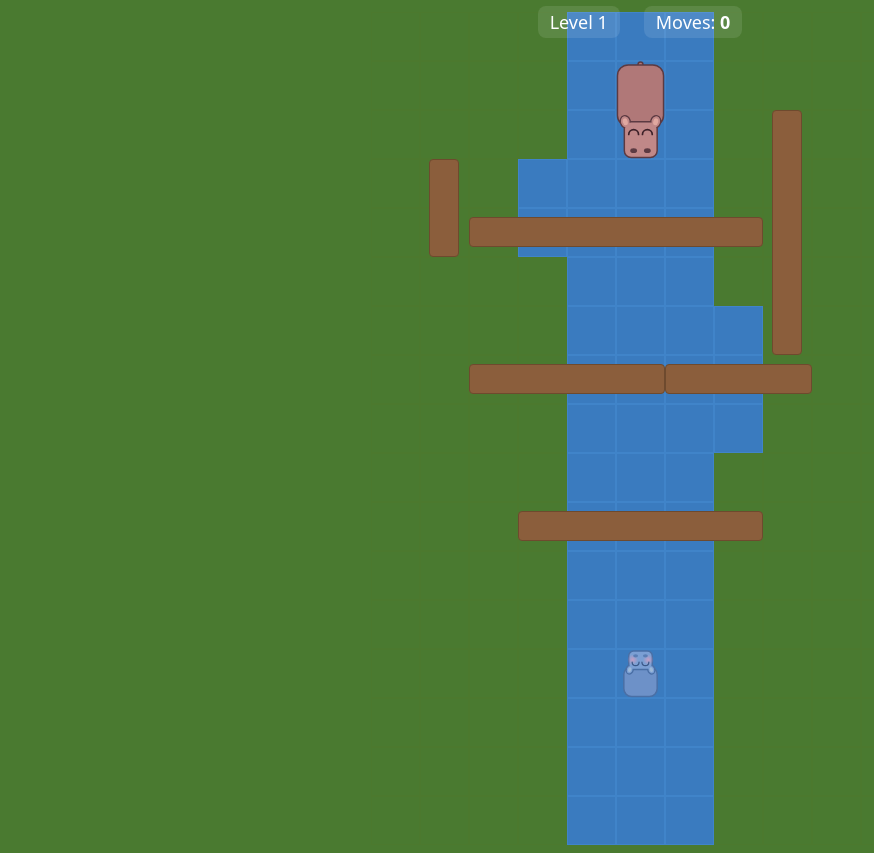
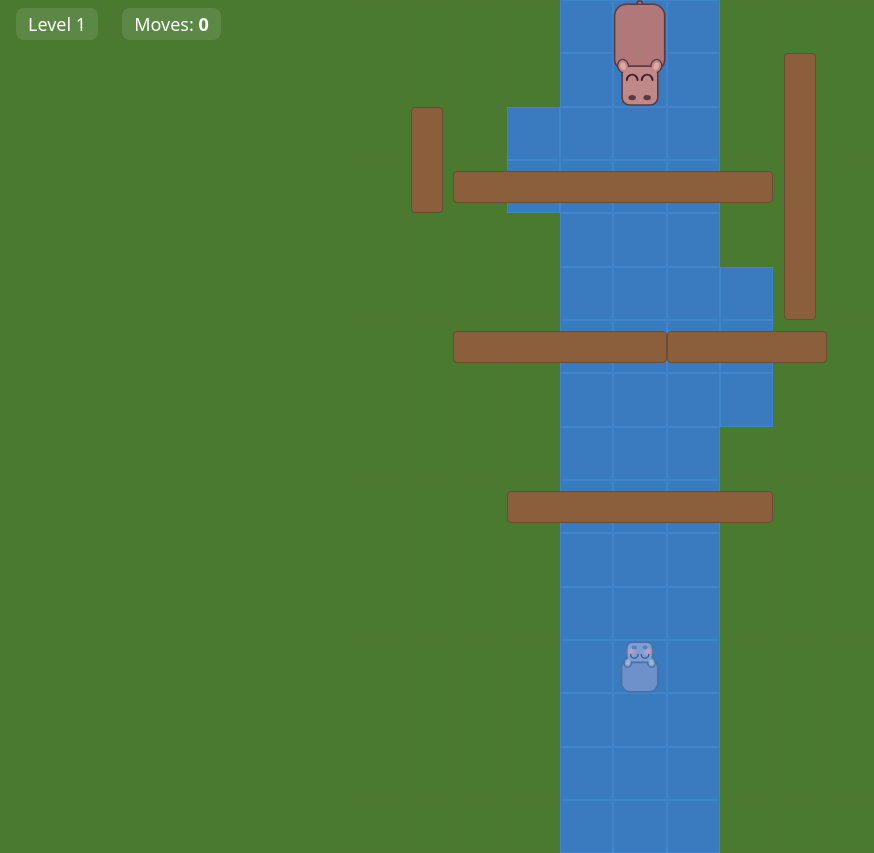
Before and after one commit to beep-patrick/hippos, a website built with Vite: page index.html in a window 1280 px wide. Shown: the whole page, without its empty margins (0-874 px from the left). Built offline with nearby package versions, Linux system fonts and the light colour scheme.

Commit message:
layout improvements

```diff
--- a/index.html
+++ b/index.html
@@ -23,10 +23,7 @@
         overflow: hidden;
         overscroll-behavior: none;
         background: #4a7a30;
-        display: flex;
-        flex-direction: column;
-        align-items: center;
-        justify-content: flex-start;
+        position: relative;
         font-family: system-ui, sans-serif;
         color: #fff;
         touch-action: none;
@@ -37,14 +34,15 @@
       }
 
       #ui {
+        position: absolute;
+        top: 0;
+        left: 0;
+        right: 0;
         display: flex;
         gap: 24px;
         align-items: center;
-        flex-shrink: 0;
-        height: 44px;
-        margin-bottom: 12px;
+        padding: 8px 16px;
         font-size: 18px;
-        position: relative;
         z-index: 10;
       }
 
@@ -55,13 +53,11 @@
       }
 
       #game-container {
-        position: relative;
-        flex: 1;
-        min-height: 0;
+        position: absolute;
+        inset: 0;
         display: flex;
         align-items: center;
         justify-content: center;
-        width: 100%;
       }
 
       #grid {
@@ -81,6 +77,7 @@
         background: #3a7bbf;
         border-color: rgba(100,180,255,0.15);
       }
+
 
       .cell.bank {
         background: #4a7a30;
--- a/src/levels/level4.csv
+++ b/src/levels/level4.csv
@@ -1,40 +1,14 @@
-,,,,~,~M,~,~,,,,,,,,
-,,,,~,~M,~,~,,,,,,,,
-,,,,~,~,~,,,,,,,,,
-,,,,~,~,~,,,,,,,,,
-,,,,,~,~,,,,,,,,,
-,,,,,~,~,,,,,,,,,
-,,,,,~,~,,,,,,,,,
-,,*,,,~,~E,~E,~E,*,,,,,,
-,,,,,~,~,~,~,,,,,,,
-,,*,,,~D,~D,~D,~c,,,,,,,
-,,,,,~,~a,~,~c,,,,,,,
-,,,,,~H,~a,~b,~b,,,,,,,
-,,,,,~,,,,,,,,,,
-,,,,,,,,,,,,,,,
-,,,,,,,,,,,,,,,
-,,,,,,,,,,,,,,,
-,,,,,,,,,,,,,,,
-,,,,,,,,,,,,,,,
-,,,,,,,,,,,,,,,
-,,,,,,,,,,,,,,,
-,,,,,,,,,,,,,,,
-,,,,,,,,,,,,,,,
-,,,,,,,,,,,,,,,
-,,,,,,,,,,,,,,,
-,,,,,,,,,,,,,,,
-,,,,,,,,,,,,,,,
-,,,,,,,,,,,,,,,
-,,,,,,,,,,,,,,,
-,,,,,,,,,,,,,,,
-,,,,,,,,,,,,,,,
-,,,,,,,,,,,,,,,
-,,,,,,,,,,,,,,,
-,,,,,,,,,,,,,,,
-,,,,,,,,,,,,,,,
-,,,,,,,,,,,,,,,
-,,,,,,,,,,,,,,,
-,,,,,,,,,,,,,,,
-,,,,,,,,,,,,,,,
-,,,,,,,,,,,,,,,
-,,,,,,,,,,,,,,,
+,,,~,~M,~,~,,,
+,,,~,~M,~,~,,,
+,,,~,~,~,,,,
+,,,~,~,~,,,,
+,,,,~,~,,,,
+,,,,~,~,,,,
+,,,,~,~,,,,
+,*,,,~,~E,~E,~E,*,
+,,,,~,~,~,~,,
+,*,,,~D,~D,~D,~c,,
+,,,,~e,~a,~,~c,,
+,,,,~e,~a,~b,~b,,
+,,,,~,~,,,,
+,,,,~H,~,,,,
--- a/src/renderer.ts
+++ b/src/renderer.ts
@@ -15,7 +15,7 @@ function computeCellPx(visibleRows: number, cols: number): number {
   const container = document.getElementById('game-container')!;
   const w = container.clientWidth;
   const h = container.clientHeight;
-  return Math.min(Math.floor(w / cols), Math.floor(h / visibleRows));
+  return Math.min(w / cols, h / visibleRows);
 }
 
 export function cellSize(): number {
@@ -40,7 +40,8 @@ export function buildGrid(container: HTMLElement, rows: number, cols: number, ri
       cell.dataset.row = String(r);
       cell.dataset.col = String(c);
       const terrain = (!riverCells || riverCells.has(`${r},${c}`)) ? 'river' : 'bank';
-      cell.className = `cell ${terrain}`;
+      const isBleed = visibleRows !== undefined && visibleRows < rows && (r === 0 || r === rows - 1);
+      cell.className = `cell ${terrain}${isBleed ? ' bleed' : ''}`;
       grid.appendChild(cell);
     }
   }
```
